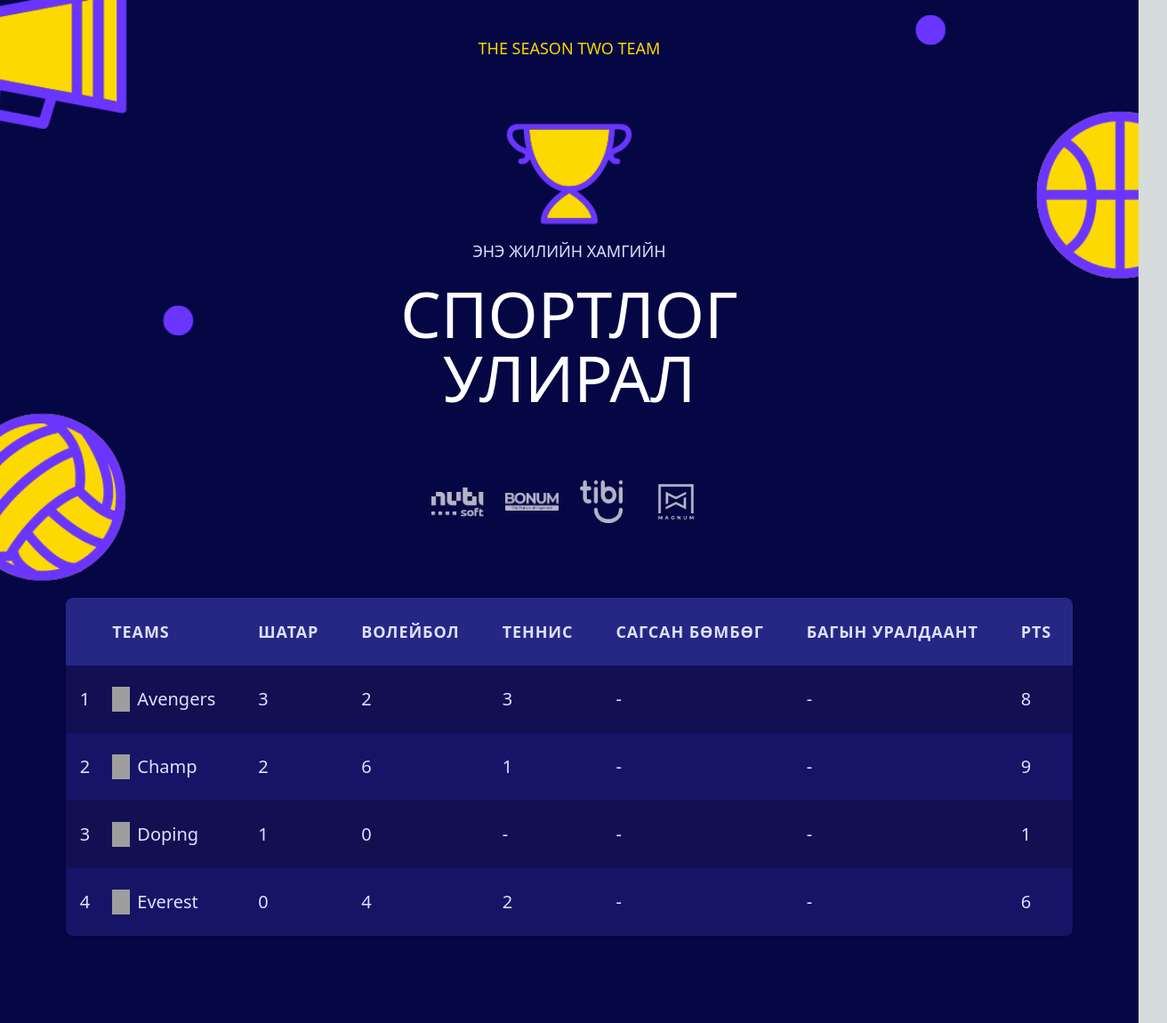
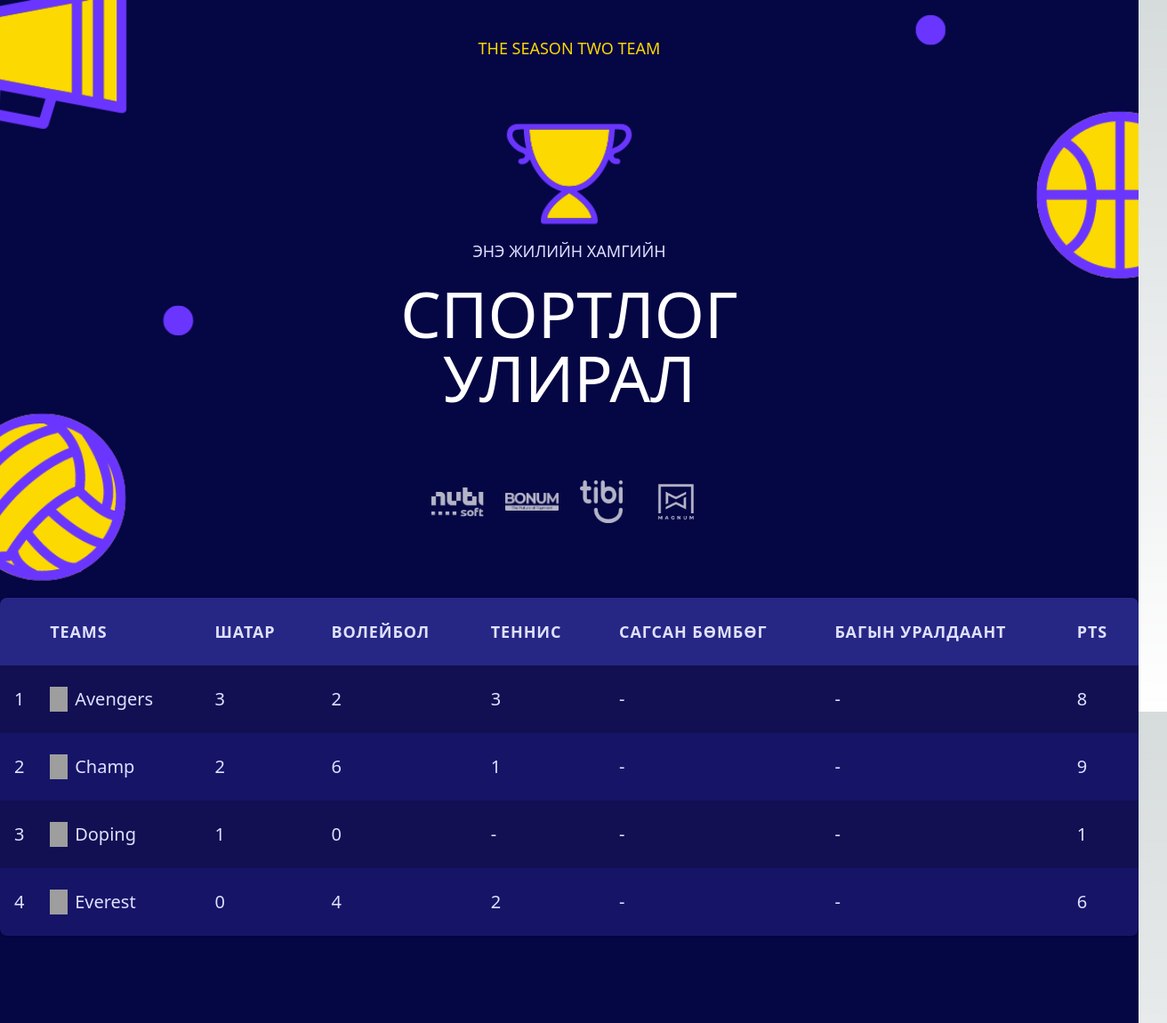
Before and after one commit to D4shka/sports.nubisoft.mn, a Next.js app: page / in a window 1280 px wide. Shown: the whole page at 89% size, 1312 px wide, since content can reach past the window. Built offline with nearby package versions, Linux system fonts and the light colour scheme; grey boxes are pictures that could not be loaded.

Commit message:
fixed some responsive

```diff
--- a/package.json
+++ b/package.json
@@ -15,6 +15,7 @@
     "postcss": "8.4.23",
     "react": "18.2.0",
     "react-dom": "18.2.0",
+    "react-responsive": "^9.0.2",
     "tailwindcss": "3.3.2"
   }
 }
--- a/src/pages/ScoreBoard/ScoreBoard.js
+++ b/src/pages/ScoreBoard/ScoreBoard.js
@@ -6,12 +6,14 @@ import nubi from "../../../public/nubi.png";
 import tibi from "../../../public/tibi.png";
 import bonum from "../../../public/bonum.png";
 import magnum from "../../../public/magnum.png";
+import { useMediaQuery } from "react-responsive";
 
 const ScoreBoard = () => {
+  const isMobile = useMediaQuery({ maxWidth: 640 });
   return (
-    <div>
+    <div className="w-full h-screen">
       <div
-        className="object-cover"
+        className="object-cover "
         style={{
           zIndex: -1,
           position: "absolute",
@@ -26,14 +28,14 @@ const ScoreBoard = () => {
           objectFit="cover"
         />
       </div>
-      <div class="flex flex-col items-center justify-center py-10">
-        <h1 class="text-lg text-[#FCD900] font-medium pb-40">
+      <div className="flex-col items-center justify-center py-10">
+        <h1 className="text-lg text-[#FCD900] font-medium pb-40 text-center">
           THE SEASON TWO TEAM
         </h1>
-        <h1 class="text-lg text-[#DFE0FF] font-medium pb-5 pt-10">
+        <h1 className="text-lg text-[#DFE0FF] font-medium pb-5 pt-10 text-center">
           ЭНЭ ЖИЛИЙН ХАМГИЙН
         </h1>
-        <h1 class="text-7xl text-[#ffffff] font-medium text-center pb-20">
+        <h1 className="text-7xl text-[#ffffff] font-medium text-center pb-20">
           СПОРТЛОГ <br /> УЛИРАЛ
         </h1>
         <div className="grid grid-rows-1 grid-flow-col gap-6 flex justify-center items-center">
@@ -86,10 +88,10 @@ const ScoreBoard = () => {
             />
           </div>
         </div>
-        <div class="flex flex-col items-center justify-center py-10 mt-5">
+        <div class="flex-col items-center justify-center py-10 mt-5">
           <div class="flex flex-col mt-6">
             <div class="-my-2 overflow-x-auto sm:-mx-6 lg:-mx-8">
-              <div class="py-2 align-middle inline-block min-w-full md:w-sm sm:px-6 lg:px-8">
+              <div class="py-2 align-middle min-w-full md:w-sm sm:px-6 lg:px-8">
                 <div class="shadow overflow-hidden sm:rounded-lg">
                   <table class="min-w-full text-sm text-[#DFE0FF]">
                     <thead class="bg-[#262784] text-lg uppercase font-medium">
```
Also changed, not shown: 1 other file (tests, documents, lock files or other folders).
